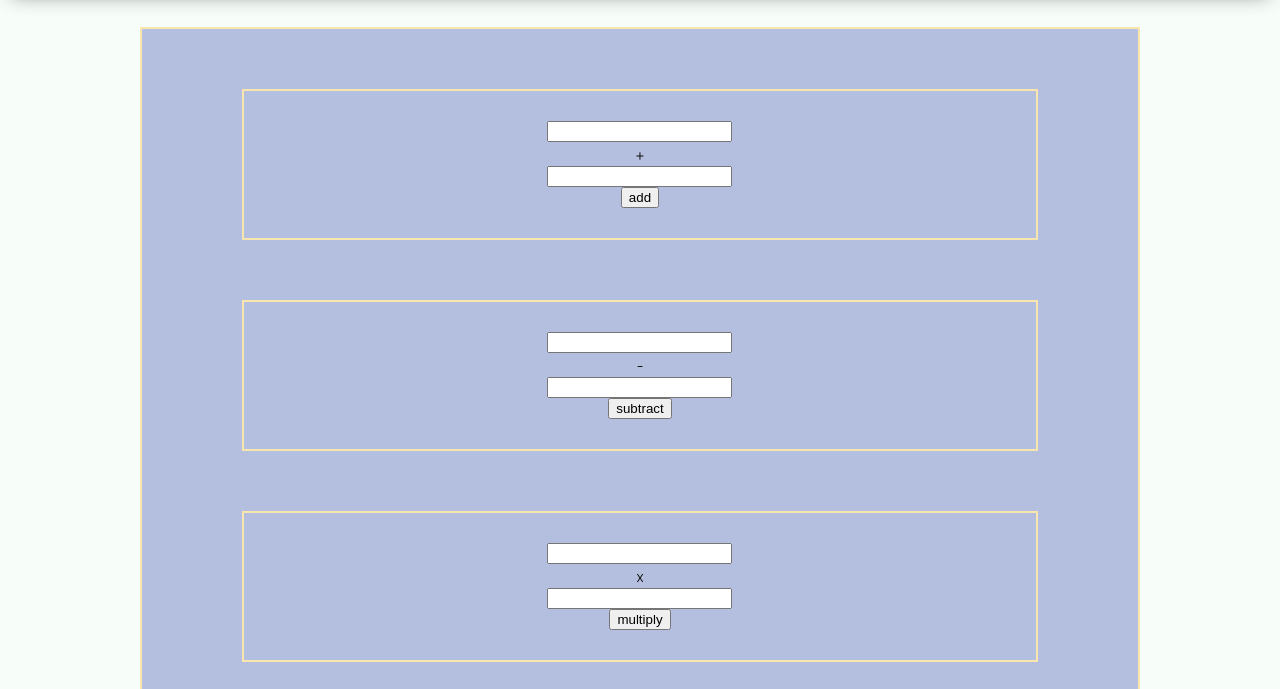
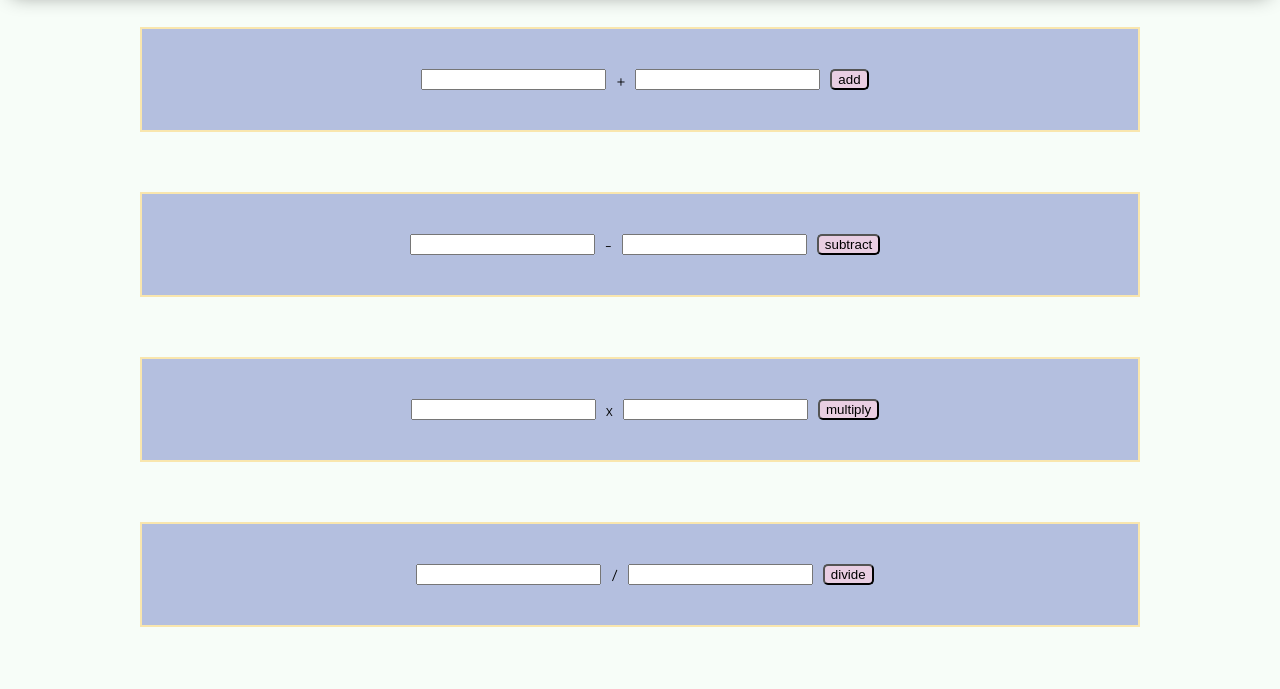
Before and after one commit to chase-abbott/lab-03b-calculator, a plain HTML site: page index.html in a window 1280 px wide. Shown: the part 83-772 px from the top of the page. Drawn offline with Linux system fonts and the light colour scheme.

Commit message:
added button styles

```diff
--- a/index.html
+++ b/index.html
@@ -19,7 +19,6 @@
         </div>
     </header>
     <main>
-        <section class="application">
             <section class="additon">
                 <input type= "number" id="first-addition">
                 +
@@ -48,7 +47,6 @@
                 <button id="divide-button"> divide </button>
                 <div id="divide-answer"></div>
             </section>
-        </section>
     </main>
     <footer>
         <div class="copy gutter-right">&copy; 2020 Alchemy Code Lab</div>
--- a/styles/style.css
+++ b/styles/style.css
@@ -35,7 +35,7 @@ section {
     width: 1000px;
     max-width: 80%;
     display: flex;
-    flex-direction: column;
+    flex-direction: row;
     justify-content: center;
     align-items: center;
     padding-top: var(--gutter);
@@ -43,6 +43,27 @@ section {
     margin-top: var(--gutter);
     margin-bottom: var(--gutter);
     border: solid 2px var(--color1);
+}
+
+input {
+    margin: 10px;
+}
+
+button {
+  border-radius: 5px;
+  background-color: hsla(315, 37%, 86%, 1) ;
+  cursor: pointer;
+  transition-duration: 0.05s;
+}
+
+button:hover {
+    background-color: rgb(202, 143, 186);
+}
+
+button:active {
+    background-color: rgb(202, 143, 186);
+    transform: translateY(2px);
+    box-shadow: 0 3px #666;
 }
 
 header {
```
